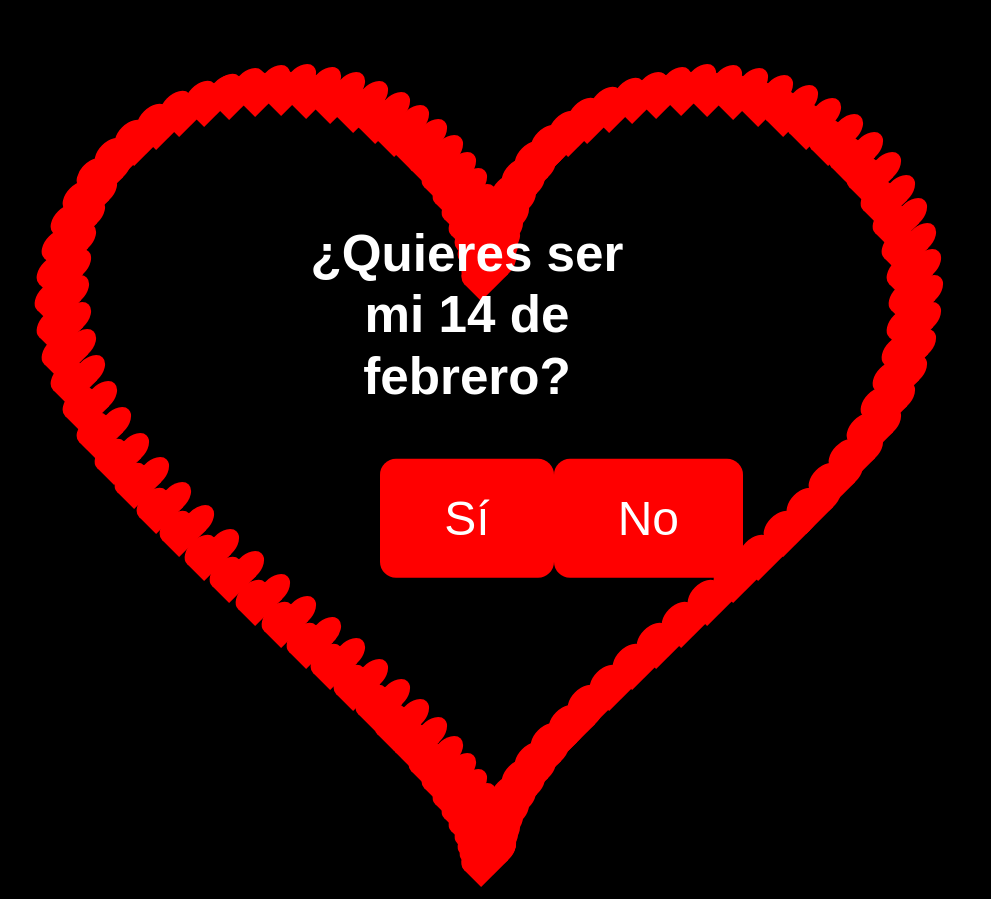
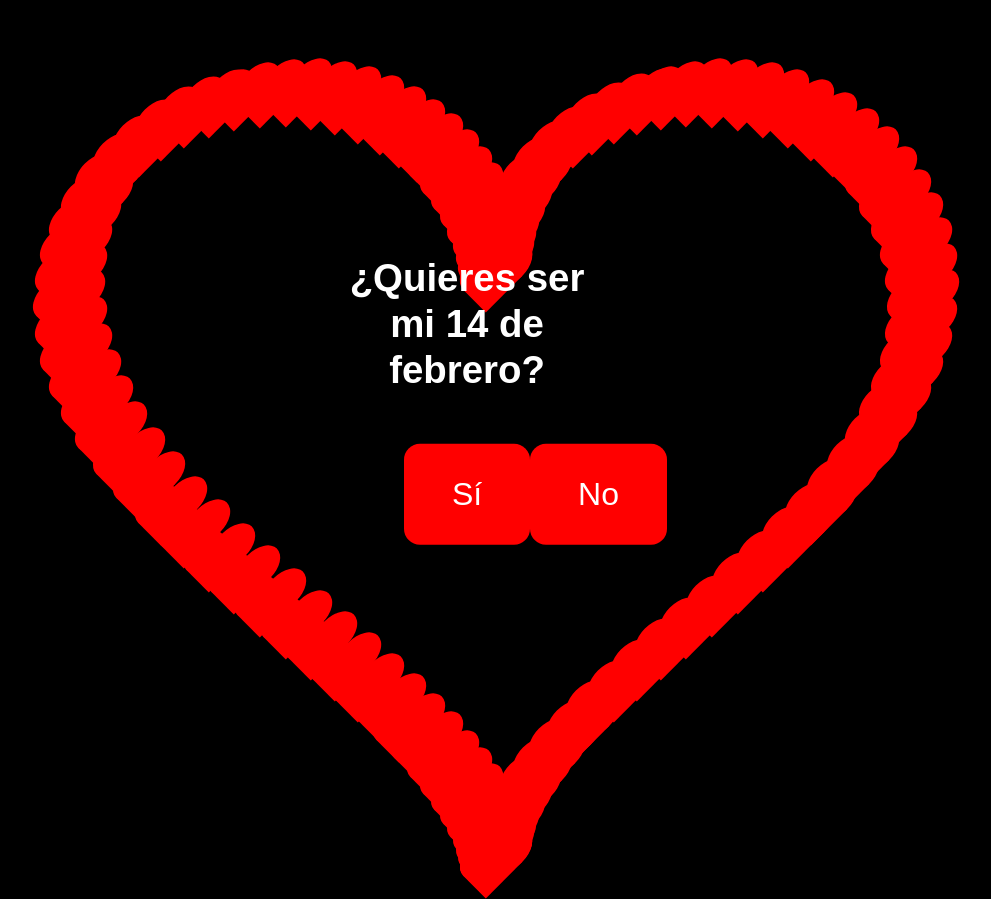
Before and after one commit to 0angel04/0angel04.github.io, a plain HTML site: page sanvalentin/home.html in a window 1280 px wide. Shown: the whole page, without its empty margins (173-1164 px from the left). Drawn offline with Linux system fonts and the light colour scheme.

Commit message:
Update estilo.css

```diff
--- a/sanvalentin/estilo.css
+++ b/sanvalentin/estilo.css
@@ -24,8 +24,8 @@ body {
 
 .heart {
   position: absolute;
-  width: 5%;  /* Ajustamos los corazones a un 5% de la pantalla */
-  height: 5%;
+  width: 6%;  /* Usamos un 6% del ancho de la pantalla para los corazones */
+  height: 6%;
   background-color: red;
   transform: rotate(-45deg);
   opacity: 0;
@@ -58,11 +58,11 @@ body {
   position: absolute;
   text-align: center;
   color: white;
-  font-size: 6vw; /* Escalado automático en función del ancho */
+  font-size: 6vw; /* Texto escalado con vw */
   font-weight: bold;
   display: none;
-  width: 80%;
-  max-width: 500px; /* Limita el tamaño máximo del contenedor */
+  width: 80%;  /* Ancho dinámico, ajustado al 80% de la pantalla */
+  max-width: 400px; /* Limitar el ancho máximo del contenedor */
   line-height: 1.2;
   left: 50%;
   top: 50%;
@@ -75,7 +75,7 @@ button {
   background-color: red;
   color: white;
   border: none;
-  padding: 3vw 5vw; /* Ajusta el tamaño de los botones */
+  padding: 3vw 5vw; /* Botones con tamaños dinámicos */
   margin-top: 4vw;
   cursor: pointer;
   font-size: 4vw;
@@ -94,8 +94,8 @@ button:hover {
 /* Media Query para pantallas más grandes */
 @media screen and (min-width: 1200px) {
   .heart {
-    width: 3%;  /* Reducimos el tamaño de los corazones en pantallas grandes */
-    height: 3%;
+    width: 4%;  /* Reducimos el tamaño de los corazones en pantallas grandes */
+    height: 4%;
   }
 
   .heart::before,
@@ -105,12 +105,12 @@ button:hover {
   }
 
   #questionContainer {
-    font-size: 4vw; /* Ajuste más pequeño del texto en pantallas grandes */
-    max-width: 400px; /* Limitar el tamaño máximo */
+    font-size: 3vw; /* Ajuste del tamaño del texto en pantallas grandes */
+    max-width: 300px; /* Limitar el tamaño máximo en píxeles */
   }
 
   button {
-    padding: 2rem 4rem;
-    font-size: 3rem;
+    padding: 2rem 3rem;
+    font-size: 2rem;
   }
 }
```
